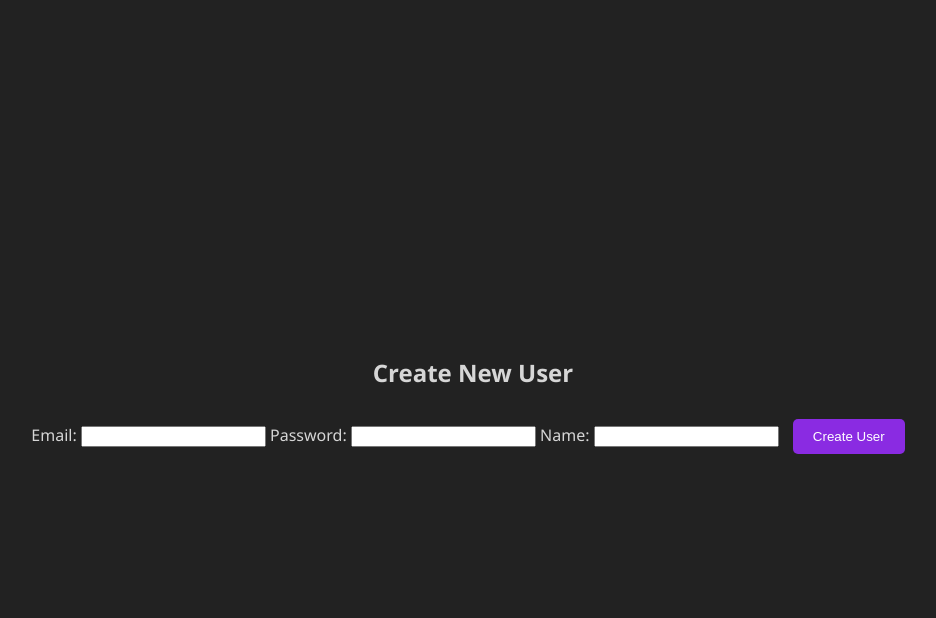
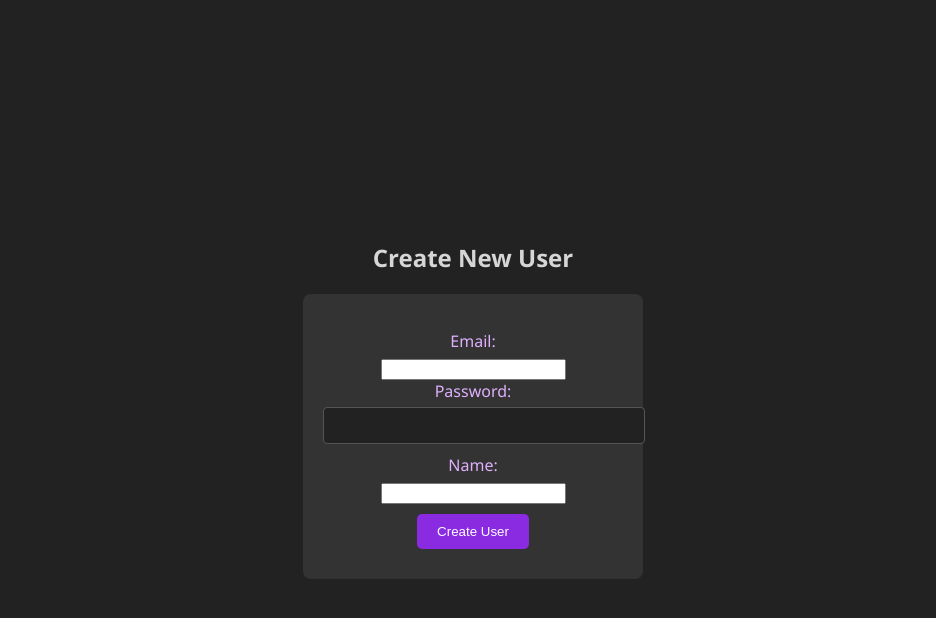
Before and after one commit to DylanBk/Bloom-Academia, a Flask app: page /createuser in a window 1280 px wide. Shown: the top 618 px of the page, without its empty margins (167-1103 px from the left). Run offline with Flask 3, Linux system fonts and the light colour scheme.

Commit message:
tons of changes

```diff
--- a/root/app.py
+++ b/root/app.py
@@ -70,6 +70,24 @@ def search_user():
     else:
         return render_template('searchuser.html')
 
+# --- LOGIN ROUTE ---
+@app.route('/login', methods=['GET', 'POST'])
+def login():
+    if request.method == 'POST':
+        email = request.form['email']
+        password = request.form['password']
+
+        with db.connect("root/instance/users.db") as c:
+            user = db.find_user(c, email)
+
+        if user and bcrypt.checkpw(password.encode('utf-8'), user['password']):
+            session['user_id'] = user['id']
+            return redirect(url_for('home'))
+        else:
+            return render_template('login.html', message="Invalid email or password")
+    else:
+        return render_template('login.html')
+
 # --- SUCCESS ROUTE ---
 @app.route('/success')
 def success():
--- a/root/modules/__init__.py
+++ b/root/modules/__init__.py
@@ -1,2 +1,3 @@
-from flask import Flask, render_template, url_for, request, redirect
+from flask import Flask, render_template, url_for, request, redirect, session
 from . import db_functions as db
+import bcrypt
--- a/root/static/css/style.css
+++ b/root/static/css/style.css
@@ -52,3 +52,27 @@ a {
     text-decoration: none;
     color: #e0b0ff; /* Light purple links */
 }
+
+form {
+    background-color: #333; /* Darker form background */
+    padding: 20px;
+    border-radius: 8px;
+    width: 300px;
+    text-align: center; /* Center form elements */
+}
+
+label {
+    display: block; /* Display labels as blocks for better layout */
+    margin-bottom: 5px;
+    color: #e0b0ff; /* Light purple labels */
+}
+
+input[type="email"], input[type="password"] {
+    width: 100%;
+    padding: 10px;
+    margin-bottom: 10px;
+    border: 1px solid #555;
+    border-radius: 4px;
+    background-color: #222; /* Darker input background */
+    color: #d6d6d6;
+}
--- a/root/templates/createuser.html
+++ b/root/templates/createuser.html
@@ -8,6 +8,7 @@
     <h2 style="text-align: center;">Create New User</h2>
 
     <form method="POST" action="{{ url_for('create_user') }}">
+        <p id="create-user-error-msg"></p>
         <label for="email">Email:</label>
         <input type="text" id="email" name="email" required>
 
```
Also changed, not shown: root/modules/db_functions.py (+9 -1 lines), root/templates/login.html (added, +25 -0 lines), root/instance/users.db.
